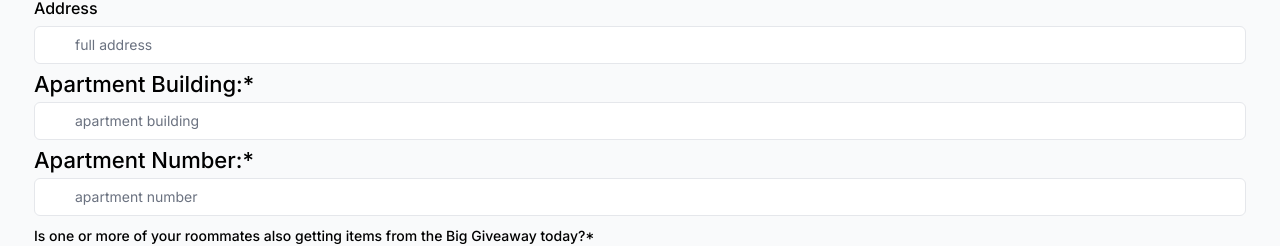
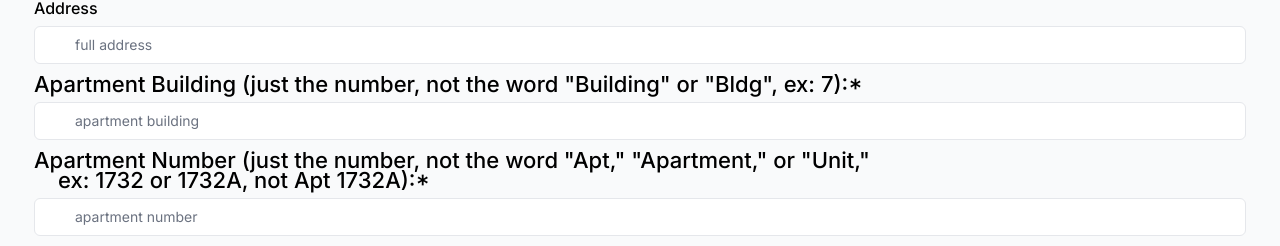
Before and after one commit to walkerius/nextjs-dashboard, a Next.js app: page /dashboard/registration/create in a window 1280 px wide. Shown: the part 944-1190 px from the top of the page. Built offline with nearby package versions, Linux system fonts and the light colour scheme; no server answers; the database is empty; a web font is replaced by a local one.

Commit message:
extra text
updating text reminders.

```diff
--- a/app/ui/registration/create-form.tsx
+++ b/app/ui/registration/create-form.tsx
@@ -341,8 +341,8 @@ export default function Form({ apartments }: { apartments: apartmentField[] }) {
 				</div>
 				{/* apartment building */}
 				<div className="mb-4" style={{ margin: '10px' }}>
-					<label htmlFor="country" className="mb-2 block text-sm font-medium" style={{ fontSize: '22px' }}>
-						Apartment Building:*
+					<label htmlFor="building" className="mb-2 block text-sm font-medium" style={{ fontSize: '22px' }}>
+						Apartment Building (just the number, not the word "Building" or "Bldg", ex: 7):*
 					</label>
 					<div className="relative">
 						<input
@@ -359,8 +359,11 @@ export default function Form({ apartments }: { apartments: apartmentField[] }) {
 				</div>
 				{/* apartment number */}
 				<div className="mb-4" style={{ margin: '10px' }}>
-					<label htmlFor="country" className="mb-2 block text-sm font-medium" style={{ fontSize: '22px' }}>
-						Apartment Number:*
+					<label htmlFor="apartmentnumber" className="mb-2 block text-sm font-medium" style={{ fontSize: '22px' }}>
+						Apartment Number (just the number, not the word "Apt," "Apartment," or "Unit," <br />
+						<span style={{ marginLeft: '1.5rem', display: 'block' }}>
+							ex: 1732 or 1732A, not Apt 1732A):*
+						</span>
 					</label>
 					<div className="relative">
 						<input
--- a/app/ui/registration/edit-form.tsx
+++ b/app/ui/registration/edit-form.tsx
@@ -365,7 +365,7 @@ export default function EditRecipientForm({
 				{/* apartment building */}
 				<div className="mb-4" style={{ margin: '10px' }}>
 					<label htmlFor="building" className="mb-2 block text-sm font-medium" style={{ fontSize: '22px' }}>
-						Apartment Building:*
+						Apartment Building (just the number, not the word "Building" or "Bldg", ex: 7):*
 					</label>
 					<div className="relative">
 						<input
@@ -384,7 +384,10 @@ export default function EditRecipientForm({
 				{/* apartment number */}
 				<div className="mb-4" style={{ margin: '10px' }}>
 					<label htmlFor="apartmentnumber" className="mb-2 block text-sm font-medium" style={{ fontSize: '22px' }}>
-						Apartment Number:*
+						Apartment Number (just the number, not the word "Apt," "Apartment," or "Unit," <br />
+						<span style={{ marginLeft: '1.5rem', display: 'block' }}>
+							ex: 1732 or 1732A, not Apt 1732A):*
+						</span>
 					</label>
 					<div className="relative">
 						<input
```
